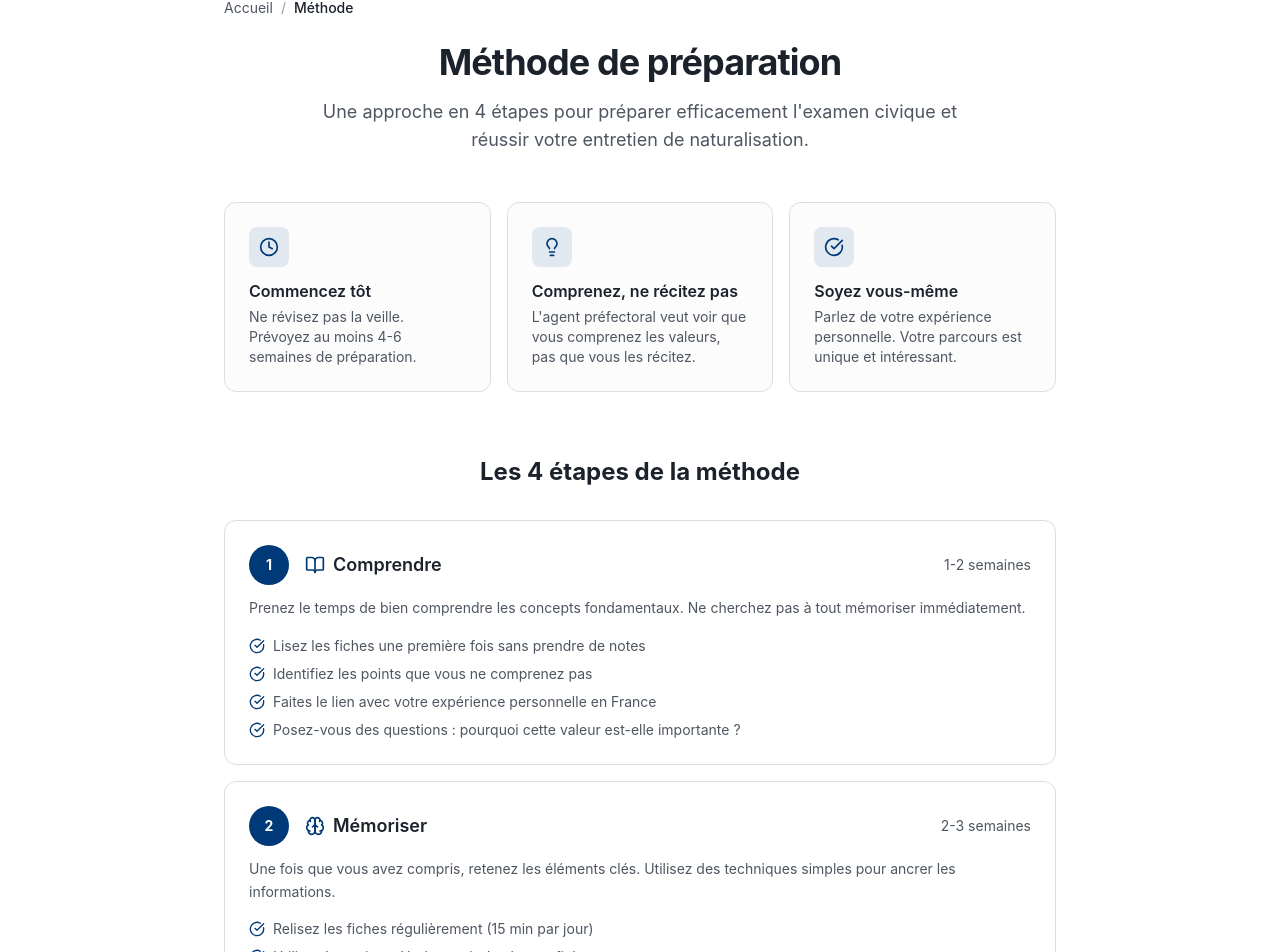
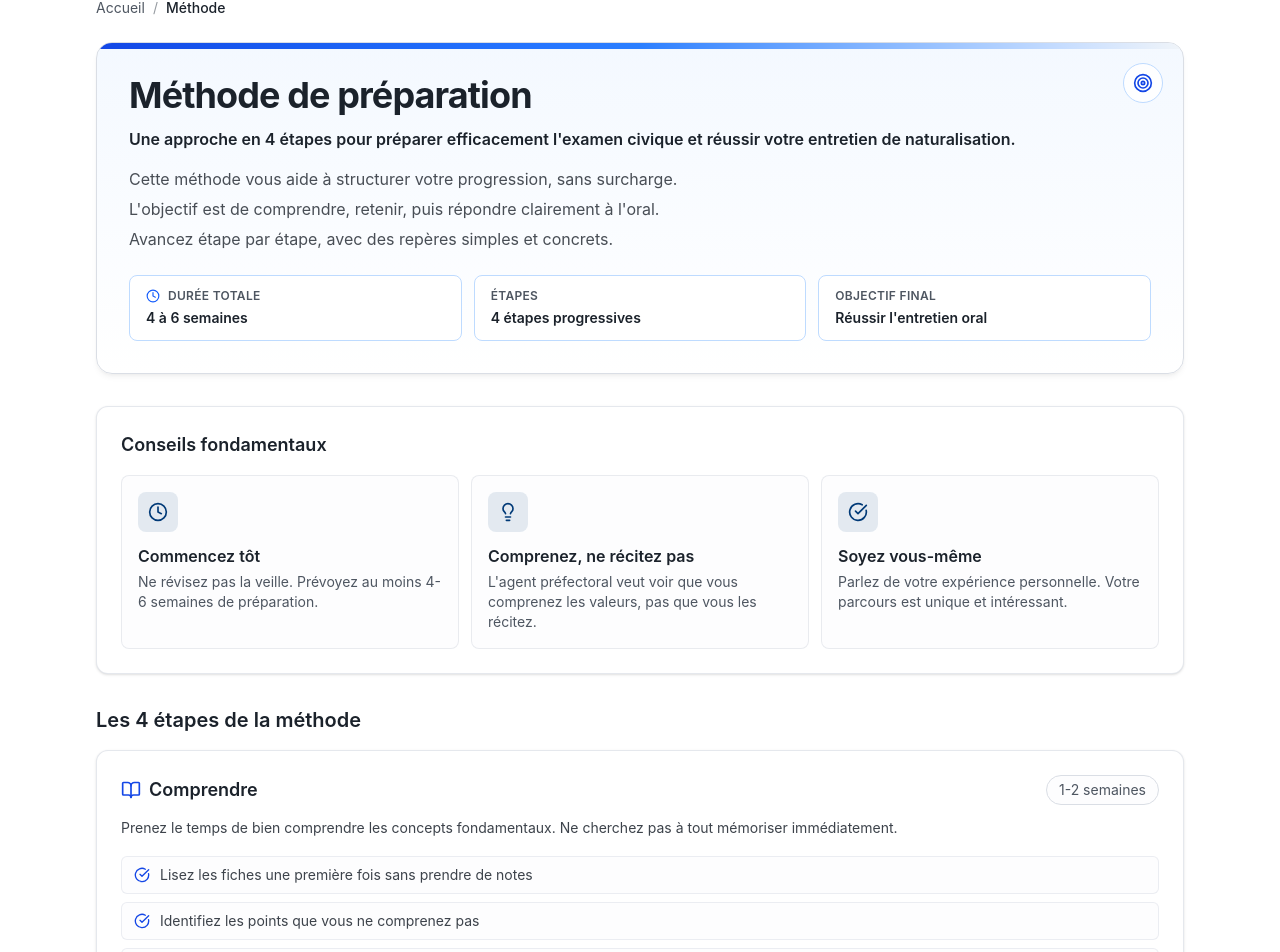
Before and after one commit to atemaure/french-civic-exam, a Next.js app: page /methode in a window 1280 px wide. Shown: the part 135-1087 px from the top of the page. Built offline with nearby package versions, Linux system fonts and the light colour scheme; no server answers.

Commit message:
feat: enhance MethodePage layout with improved styling and additional content sections

```diff
--- a/app/methode/page.tsx
+++ b/app/methode/page.tsx
@@ -11,6 +11,7 @@ import {
   Target,
   ArrowRight,
   CheckCircle,
+  CircleCheckBig,
   Lightbulb,
   Clock,
 } from "lucide-react"
@@ -112,7 +113,7 @@ const planning = [
 export default function MethodePage() {
   return (
     <div className="py-12 sm:py-16">
-      <div className="mx-auto max-w-4xl px-4 sm:px-6 lg:px-8">
+      <div className="mx-auto max-w-6xl px-4 sm:px-6 lg:px-8">
         <JsonLd
           data={[
             breadcrumbJsonLd([
@@ -138,84 +139,95 @@ export default function MethodePage() {
           ]}
         />
 
-        {/* Header */}
-        <div className="mx-auto max-w-2xl text-center">
+        <div className="relative mt-4 overflow-hidden rounded-2xl border border-border bg-gradient-to-b from-blue-50/70 to-background p-6 shadow-md shadow-black/5 sm:p-8">
+          <div className="absolute inset-x-0 top-0 h-1.5 bg-gradient-to-r from-blue-700 via-blue-500 to-slate-100" />
+          <div className="absolute right-5 top-5 hidden h-10 w-10 items-center justify-center rounded-full border border-blue-200 bg-white/90 sm:flex">
+            <Target className="h-5 w-5 text-blue-700" />
+          </div>
+
           <h1 className="text-3xl font-bold tracking-tight text-foreground sm:text-4xl">
             Méthode de préparation
           </h1>
-          <p className="mt-4 text-lg text-muted-foreground">
-            Une approche en 4 étapes pour préparer efficacement l'examen civique
-            et réussir votre entretien de naturalisation.
+          <p className="mt-3 text-base font-semibold text-foreground">
+            Une approche en 4 étapes pour préparer efficacement l'examen civique et réussir votre entretien de naturalisation.
+          </p>
+          <div className="mt-4 space-y-1.5">
+            <p className="text-sm text-foreground/80 sm:text-base">
+              Cette méthode vous aide à structurer votre progression, sans surcharge.
+            </p>
+            <p className="text-sm text-foreground/80 sm:text-base">
+              L'objectif est de comprendre, retenir, puis répondre clairement à l'oral.
+            </p>
+            <p className="text-sm text-foreground/80 sm:text-base">
+              Avancez étape par étape, avec des repères simples et concrets.
             </p>
           </div>
 
-        {/* Key advice */}
-        <div className="mt-12 grid gap-4 sm:grid-cols-3">
+          <div className="mt-6 grid gap-3 sm:grid-cols-3">
+            <div className="rounded-lg border border-blue-200 bg-white px-4 py-3">
+              <p className="flex items-center gap-2 text-xs font-semibold uppercase tracking-wide text-muted-foreground">
+                <Clock className="h-3.5 w-3.5 text-blue-600" />
+                Durée totale
+              </p>
+              <p className="mt-1 text-sm font-semibold text-foreground">4 à 6 semaines</p>
+            </div>
+            <div className="rounded-lg border border-blue-200 bg-white px-4 py-3">
+              <p className="text-xs font-semibold uppercase tracking-wide text-muted-foreground">Étapes</p>
+              <p className="mt-1 text-sm font-semibold text-foreground">{steps.length} étapes progressives</p>
+            </div>
+            <div className="rounded-lg border border-blue-200 bg-white px-4 py-3">
+              <p className="text-xs font-semibold uppercase tracking-wide text-muted-foreground">Objectif final</p>
+              <p className="mt-1 text-sm font-semibold text-foreground">Réussir l'entretien oral</p>
+            </div>
+          </div>
+        </div>
+
+        <section className="mt-8 rounded-xl border border-border/70 bg-white p-6 shadow-sm">
+          <h2 className="text-lg font-semibold text-foreground">Conseils fondamentaux</h2>
+          <div className="mt-4 grid gap-3 md:grid-cols-3">
             {keyAdvice.map((advice) => (
-            <div
-              key={advice.title}
-              className="rounded-xl border border-border bg-secondary/30 p-6"
-            >
+              <div key={advice.title} className="rounded-lg border border-border/60 bg-secondary/20 p-4">
                 <div className="mb-3 flex h-10 w-10 items-center justify-center rounded-lg bg-primary/10">
                   <advice.icon className="h-5 w-5 text-primary" />
                 </div>
                 <h3 className="font-semibold text-foreground">{advice.title}</h3>
-              <p className="mt-1 text-sm text-muted-foreground">
-                {advice.description}
-              </p>
+                <p className="mt-1 text-sm text-muted-foreground">{advice.description}</p>
               </div>
             ))}
           </div>
+        </section>
 
-        {/* Steps */}
-        <div className="mt-16">
-          <h2 className="mb-8 text-center text-2xl font-bold text-foreground">
-            Les 4 étapes de la méthode
-          </h2>
+        <section className="mt-8">
+          <h2 className="mb-4 text-xl font-semibold text-foreground">Les 4 étapes de la méthode</h2>
           <div className="space-y-4">
             {steps.map((step) => (
-              <div
-                key={step.number}
-                className="rounded-xl border border-border p-6"
-              >
-                <div className="flex items-center gap-4">
-                  <div className="flex h-10 w-10 shrink-0 items-center justify-center rounded-full bg-primary text-sm font-bold text-primary-foreground">
-                    {step.number}
-                  </div>
+              <article key={step.number} className="rounded-xl border border-border/70 bg-white p-6 shadow-sm">
+                <div className="flex flex-col gap-3 sm:flex-row sm:items-center">
                   <div className="flex items-center gap-2">
-                    <step.icon className="h-5 w-5 text-primary" />
+                    <step.icon className="h-5 w-5 text-blue-700" />
                     <h3 className="text-lg font-semibold text-foreground">
                       {step.title}
                     </h3>
                   </div>
-                  <span className="ml-auto hidden text-sm text-muted-foreground sm:block">
+                  <span className="sm:ml-auto inline-flex rounded-full border border-border bg-secondary/20 px-3 py-1 text-sm text-muted-foreground">
                     {step.duration}
                   </span>
                 </div>
-                <p className="mt-3 text-sm text-muted-foreground sm:hidden">
-                  Durée estimée : {step.duration}
-                </p>
-                <p className="mt-3 text-sm leading-relaxed text-muted-foreground">
-                  {step.description}
-                </p>
+                <p className="mt-3 text-sm leading-relaxed text-foreground/85">{step.description}</p>
                 <ul className="mt-4 space-y-2">
                   {step.tips.map((tip, tipIndex) => (
-                    <li
-                      key={tipIndex}
-                      className="flex items-start gap-2 text-sm text-muted-foreground"
-                    >
-                      <CheckCircle className="mt-0.5 h-4 w-4 shrink-0 text-primary" />
+                    <li key={tipIndex} className="flex items-start gap-2.5 rounded-md border border-border/50 bg-secondary/20 px-3 py-2 text-sm text-foreground/85">
+                      <CircleCheckBig className="mt-0.5 h-4 w-4 shrink-0 text-blue-700" />
                       {tip}
                     </li>
                   ))}
                 </ul>
-              </div>
+              </article>
             ))}
           </div>
-        </div>
+        </section>
 
-        {/* Planning */}
-        <div className="mt-16 rounded-xl border border-border bg-secondary/30 p-6">
+        <section className="mt-8 rounded-xl border border-border/70 bg-white p-6 shadow-sm">
           <h3 className="mb-2 text-lg font-semibold text-foreground">
             Planning recommandé
           </h3>
@@ -226,7 +238,7 @@ export default function MethodePage() {
             {planning.map((item, index) => (
               <div
                 key={item.period}
-                className={`flex items-center justify-between ${index < planning.length - 1 ? "border-b border-border/50 pb-3" : ""}`}
+                className={`flex items-center justify-between gap-4 rounded-lg border border-border/50 bg-secondary/20 px-3 py-3 ${index < planning.length - 1 ? "" : ""}`}
               >
                 <span className="text-sm font-medium text-foreground">
                   {item.period}
@@ -237,11 +249,10 @@ export default function MethodePage() {
               </div>
             ))}
           </div>
-        </div>
+        </section>
 
-        {/* CTA */}
-        <div className="mt-16 text-center">
-          <h2 className="mb-4 text-2xl font-bold text-foreground">
+        <section className="mt-8 rounded-2xl border border-border/70 bg-gradient-to-b from-blue-50/60 to-background p-6 text-center shadow-sm">
+          <h2 className="mb-3 text-2xl font-bold text-foreground">
             Prêt à commencer ?
           </h2>
           <p className="mb-6 text-muted-foreground">
@@ -263,10 +274,9 @@ export default function MethodePage() {
               <Link href="/fiches">Toutes les fiches</Link>
             </Button>
           </div>
-        </div>
+        </section>
 
-        {/* Bottom link */}
-        <div className="mt-10 text-center text-sm text-muted-foreground">
+        <div className="mt-6 text-center text-sm text-muted-foreground">
           <p>
             Pour en savoir plus sur notre approche, consultez la{" "}
             <Link
```
Lines whose indentation alone changed are shown as unchanged.
